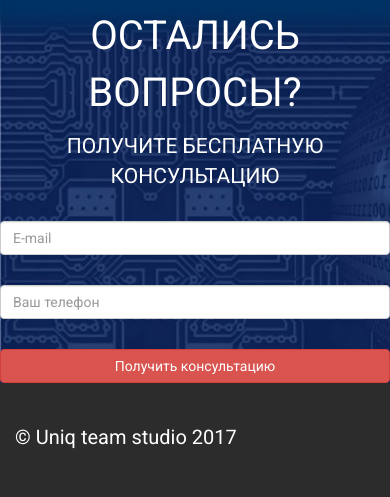
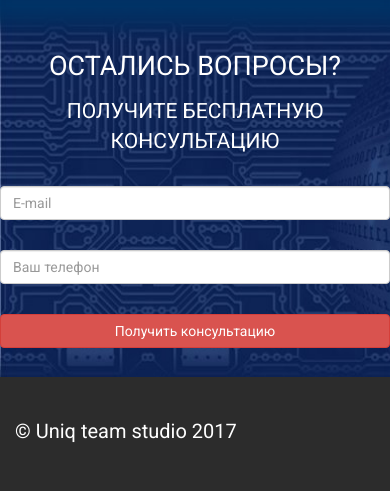
Before and after one commit to uniqst/uniq, a plain HTML site: page index.html in a window 390 px wide. Shown: the part 3325-3822 px from the top of the page. Drawn offline with nearby package versions, Linux system fonts and the light colour scheme.

Commit message:
response form text

```diff
--- a/css/responsive.css
+++ b/css/responsive.css
@@ -39,6 +39,14 @@
 /* Extra Small Devices, Phones */
 @media only screen and (max-width : 480px) {
 
+    .form .info1{
+        font-size: 27px;
+    }
+
+    .form .info2{
+        font-size: 21px;
+    }
+
 }
 
 @media only screen and (max-width : 380px) {
--- a/css/style.css
+++ b/css/style.css
@@ -255,6 +255,11 @@ body{
     box-shadow: 0px 40px 25px -23px #003366 inset;
 
 }
+
+.form .container{
+    position: relative;
+    top:40px;
+}
 .sub{
 	width: 100%;
 }
```
